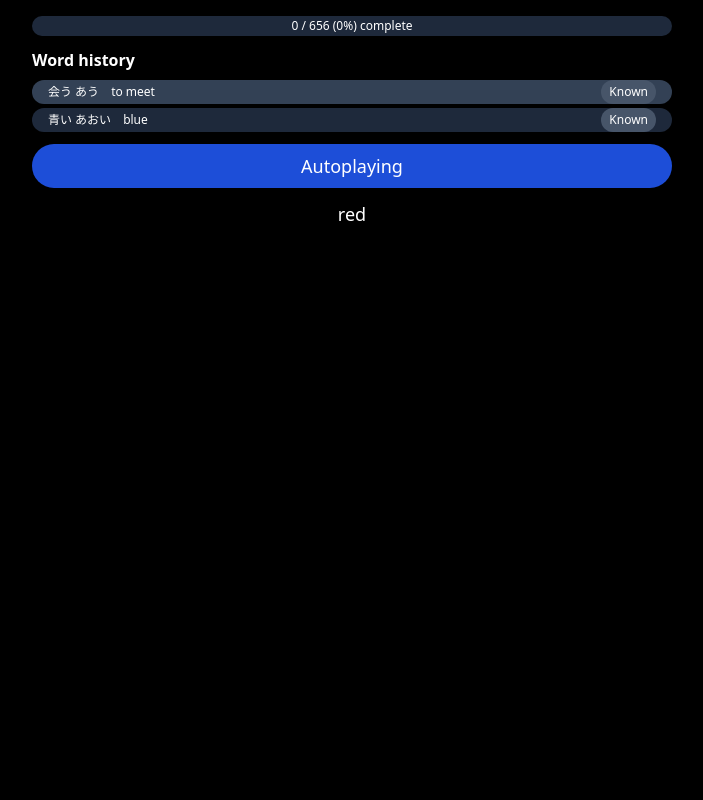
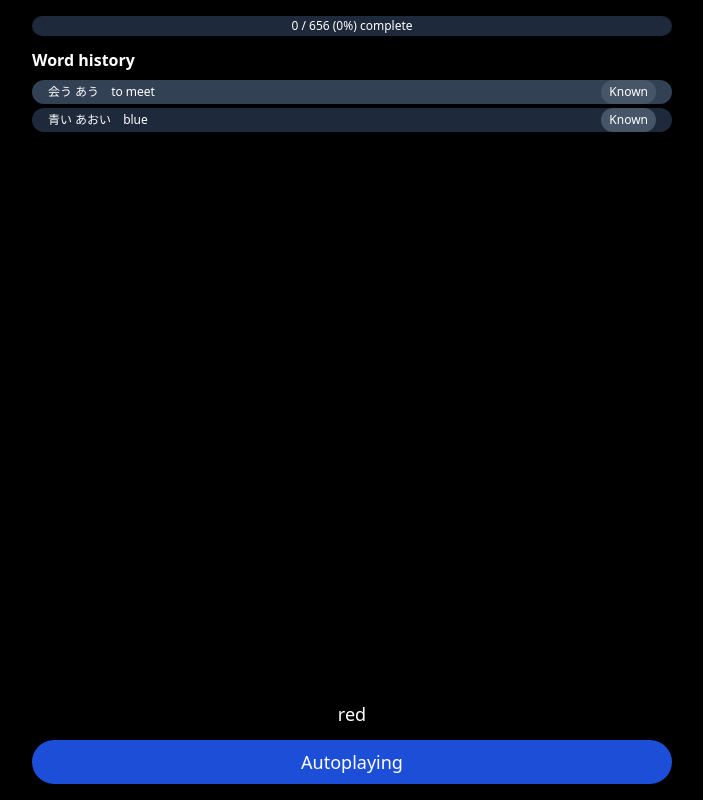
Before and after one commit to bryanjenningz/jlpt-audio-srs, a Next.js app: page / in a window 1280 px wide. Both pictures are taken after a click on the label "Autoplay". Shown: the whole page, without its empty margins (288-991 px from the left). Built offline with nearby package versions, Linux system fonts and the light colour scheme.

Commit message:
Move autoplay button to the way bottom

```diff
--- a/src/pages/index.tsx
+++ b/src/pages/index.tsx
@@ -48,7 +48,8 @@ export default function Home() {
 
   return (
     <main className="flex min-h-screen flex-col items-center bg-black text-white">
-      <div className="flex w-full max-w-2xl flex-col items-center gap-3 p-4">
+      <div className="flex w-full max-w-2xl grow flex-col items-center justify-between gap-3 p-4">
+        <section className="flex w-full flex-col gap-3">
           <ProgressBar words={words} />
 
           {wordHistoryWithWords.length > 0 && (
@@ -57,10 +58,12 @@ export default function Home() {
               setWords={setWords}
             />
           )}
+        </section>
 
-        <AutoplayButton autoplay={autoplay} setAutoplay={setAutoplay} />
-
-        {wordPlaying && <div className="text-lg">{wordPlaying.definition}</div>}
+        <section className="flex w-full flex-col items-center gap-3">
+          {wordPlaying && (
+            <div className="text-lg">{wordPlaying.definition}</div>
+          )}
 
           {wordPlaying && japaneseShown && (
             <div className="flex gap-3 text-lg">
@@ -68,6 +71,9 @@ export default function Home() {
               <div>{wordPlaying.kana}</div>
             </div>
           )}
+
+          <AutoplayButton autoplay={autoplay} setAutoplay={setAutoplay} />
+        </section>
       </div>
     </main>
   );
```
Lines whose indentation alone changed are shown as unchanged.
